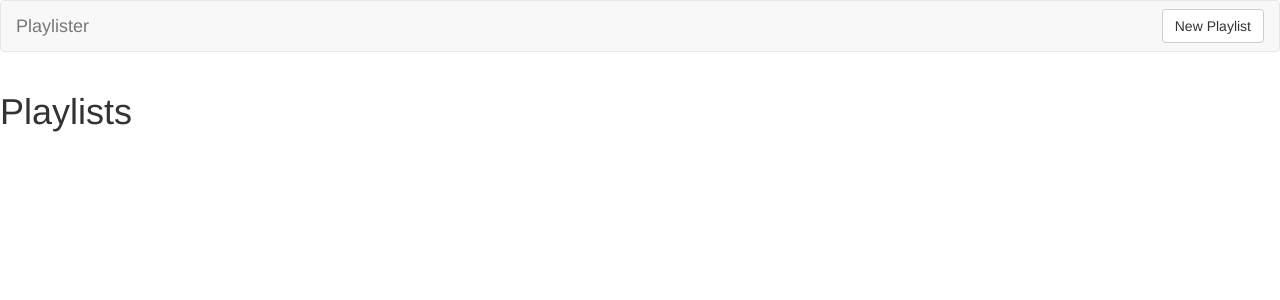
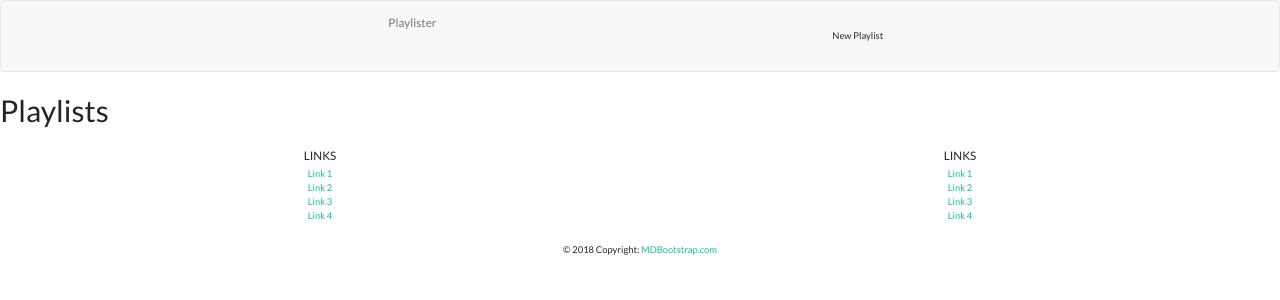
Before and after one commit to nickKearns/playlister, a Flask app: page / in a window 1280 px wide. Shown: the top 300 px of the page. Run offline with Flask 2, Linux system fonts and the light colour scheme; data that the repository does not hold is empty; some libraries are stand-ins or nearby versions.

Commit message:
added created_at, footer, and bootstrap theme

```diff
--- a/app.py
+++ b/app.py
@@ -2,6 +2,7 @@ from flask import Flask, render_template, request, redirect, url_for
 from bson.objectid import ObjectId
 from pymongo import MongoClient
 import os
+from datetime import datetime
 
 host = os.getenv('MONGODB_URI', 'mongodb://localhost:27017/Playlister')
 client = MongoClient(host=f'{host}?retryWrites=false')
@@ -34,7 +35,8 @@ def playlists_submit():
     playlist = {
         'title': request.form.get('title'),
         'description': request.form.get('description'),
-        'videos': request.form.get('videos').split()
+        'videos': request.form.get('videos').split(),
+        'created_at': datetime.now()
     }
     playlist_id = playlists.insert_one(playlist).inserted_id
     return redirect(url_for('playlists_show', playlist_id=playlist_id))
@@ -82,5 +84,13 @@ def comments_new():
     comment_id = comments.insert_one(comment).inserted_id
     return redirect(url_for('playlists_show', playlist_id=request.form.get('playlist_id')))
 
+
+@app.route('/playlists/comments/<comment_id>', methods=['POST'])
+def comments_delete(comment_id):
+    """Action to delete a comment."""
+    comment = comments.find_one({'_id': ObjectId(comment_id)})
+    comments.delete_one({'_id': ObjectId(comment_id)})
+    return redirect(url_for('playlists_show', playlist_id=comment.get('playlist_id')))
+
 if __name__ == '__main__':
     app.run(debug=True, host='0.0.0.0', port=os.environ.get('PORT', 5000))
--- a/templates/base.html
+++ b/templates/base.html
@@ -7,6 +7,12 @@
     <title>Playlister</title>
     <!-- Latest compiled and minified CSS -->
     <link rel='stylesheet' href='https://maxcdn.bootstrapcdn.com/bootstrap/3.3.7/css/bootstrap.min.css'>
+    <link rel='stylesheet' href='https://bootswatch.com/4/flatly/bootstrap.min.css'>
+
+
+
+
+
 </head>
 <body>
   {% include 'partials/navbar.html' %}
@@ -15,6 +21,38 @@
 </div>
 
     <!-- Latest compiled and minified JavaScript -->
-    <script src='https://maxcdn.bootstrapcdn.com/bootstrap/3.3.7/js/bootstrap.min.js'></script>
+
+<!-- Footer -->
+<footer class='page-footer font-small blue pt-4'>
+  <div class='container-fluid text-center'>
+       <div class='row'>
+       <hr class='clearfix w-100 d-md-none pb-3'>
+       <div class='col-md-6 mb-md-0 mb-3'>
+           <h5 class='text-uppercase'>Links</h5>
+           <ul class='list-unstyled'>
+               <li><a href='#!'>Link 1</a></li>
+               <li><a href='#!'>Link 2</a></li>
+               <li><a href='#!'>Link 3</a></li>
+               <li><a href='#!'>Link 4</a></li>
+           </ul>
+       </div>
+       <div class='col-md-6 mb-md-0 mb-3'>
+           <h5 class='text-uppercase'>Links</h5>
+           <ul class='list-unstyled'>
+               <li><a href='#!'>Link 1</a></li>
+               <li><a href='#!'>Link 2</a></li>
+               <li><a href='#!'>Link 3</a></li>
+               <li><a href='#!'>Link 4</a></li>
+           </ul>
+       </div>
+       </div>
+  </div>
+  <div class='footer-copyright text-center py-3'>© 2018 Copyright:
+     <a href='https://mdbootstrap.com/education/bootstrap/'> MDBootstrap.com</a>
+  </div>
+</footer>
+
+  <script src='https://maxcdn.bootstrapcdn.com/bootstrap/3.3.7/js/bootstrap.min.js'></script>
+
 </body>
 </html>
--- a/templates/partials/comments.html
+++ b/templates/partials/comments.html
@@ -2,5 +2,9 @@
     <div class='card-block'>
         <h4 class='card-title'>{{ comment.title }}</h4>
         <p class='card-text'>{{ comment.content }}</p>
+        <!-- Delete link -->
+        <p><form method='POST' action='/playlists/comments/{{ comment._id }}'>
+            <button class='btn btn-link' type='submit'>Delete</button>
+        </form></p>
     </div>
 </div>
--- a/templates/playlists_index.html
+++ b/templates/playlists_index.html
@@ -4,6 +4,7 @@
 {% block content %}
 <div class='row'></div>
     <h1>Playlists</h1>
+
 {% for playlist in playlists %}
     <div class='col-md-3'>
         <h2><a href='/playlists/{{ playlist._id }}'>{{ playlist.title }}</a></h2>
--- a/templates/playlists_show.html
+++ b/templates/playlists_show.html
@@ -6,6 +6,10 @@
 <div class='row'>
     <div class='col-sm-6 col-sm-offset-3'>
         <h1>{{ playlist.title }}</h1>
+        {% if playlist.created_at %}
+        <p class='text-muted'>Created on {{ playlist.created_at.strftime('%A, %d %B, %Y') }}
+            at {{ playlist.created_at.strftime('%I:%M %p') }}</p>
+        {% endif %}
         <h2>{{ playlist.description }}</h2>
         {% for video in playlist.videos %}
             <div class="card"><div class="card-body">
@@ -24,7 +28,7 @@
     <hr>
     <!-- Show Comments -->
     {% for comment in comments %}
-        {% include 'partials/comment.html' %}
+        {% include 'partials/comments.html' %}
     {% endfor %}
 </div>
 {% endblock %}
```
Also changed, not shown: 1 other file.
